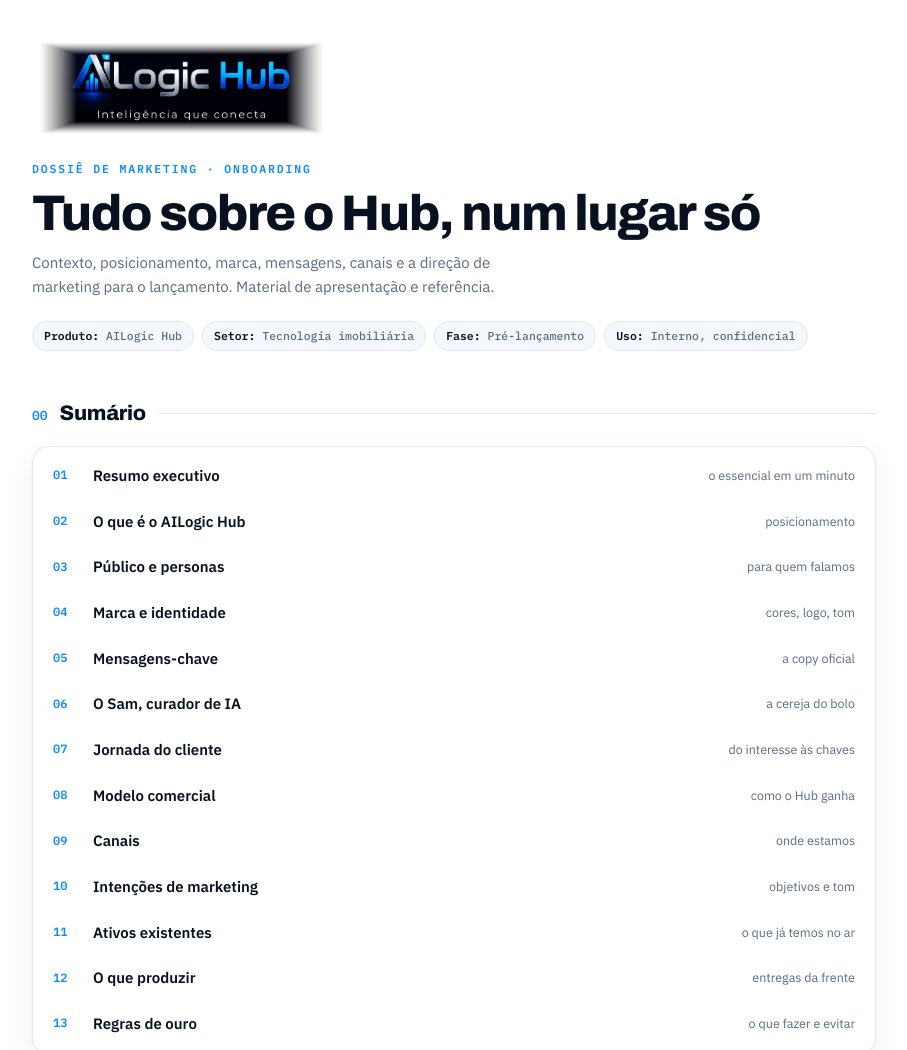
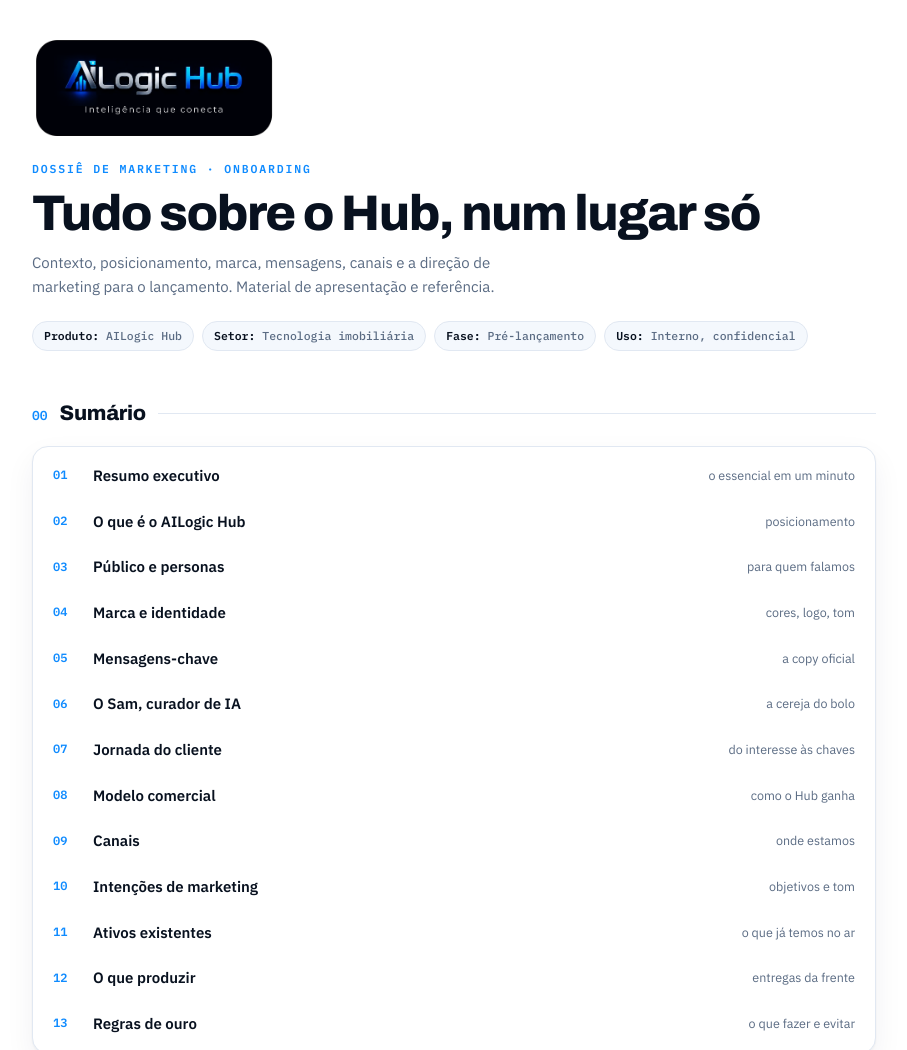
Before and after one commit to jhonattanitiuba-cmd/ailogichub-demo, a website: page dossie.html in a window 1280 px wide. Shown: the top 1050 px of the page, without its empty margins (186-1093 px from the left). Drawn offline with Linux system fonts and the light colour scheme.

Commit message:
dossie: usa logo-tag oficial (box arredondado) na capa

```diff
--- a/dossie.html
+++ b/dossie.html
@@ -150,7 +150,7 @@ footer{margin-top:46px;padding-top:18px;border-top:1px solid var(--border);displ
 <body>
 
 <header class="cover-w">
-  <img class="logo-off" src="/assets/logo-horizontal.png" alt="AILogic Hub">
+  <img class="logo-off" src="/assets/logo-tag.png" alt="AILogic Hub">
   <p class="eyebrow">Dossiê de marketing · Onboarding</p>
   <h1>Tudo sobre o Hub, num lugar só</h1>
   <p class="sub">Contexto, posicionamento, marca, mensagens, canais e a direção de marketing para o lançamento. Material de apresentação e referência.</p>
```
Also changed, not shown: assets/logo-tag.png (added).
